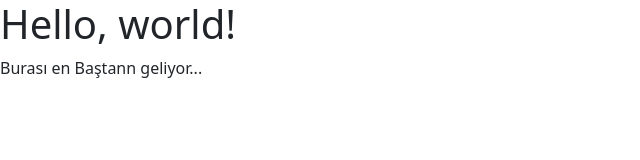
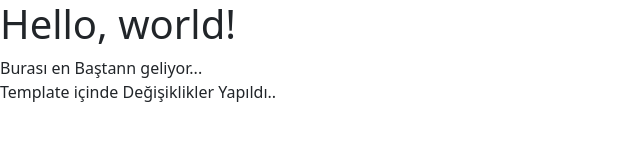
Before and after one commit to redoctor/TaslakGitCalismasi, a plain HTML site: page index.html in a window 1280 px wide. Shown: the whole page, without its empty margins (0-640 px from the left). Drawn offline with nearby package versions, Linux system fonts and the light colour scheme.

Commit message:
Template değişiklik

```diff
--- a/index.html
+++ b/index.html
@@ -15,6 +15,7 @@
   <body>
     <h1>Hello, world!</h1>
 	<div>Burası en Baştann geliyor... </div>
+	<div>Template içinde Değişiklikler Yapıldı..</div>
     <!-- Optional JavaScript; choose one of the two! -->
 
     <!-- Option 1: Bootstrap Bundle with Popper -->
```
